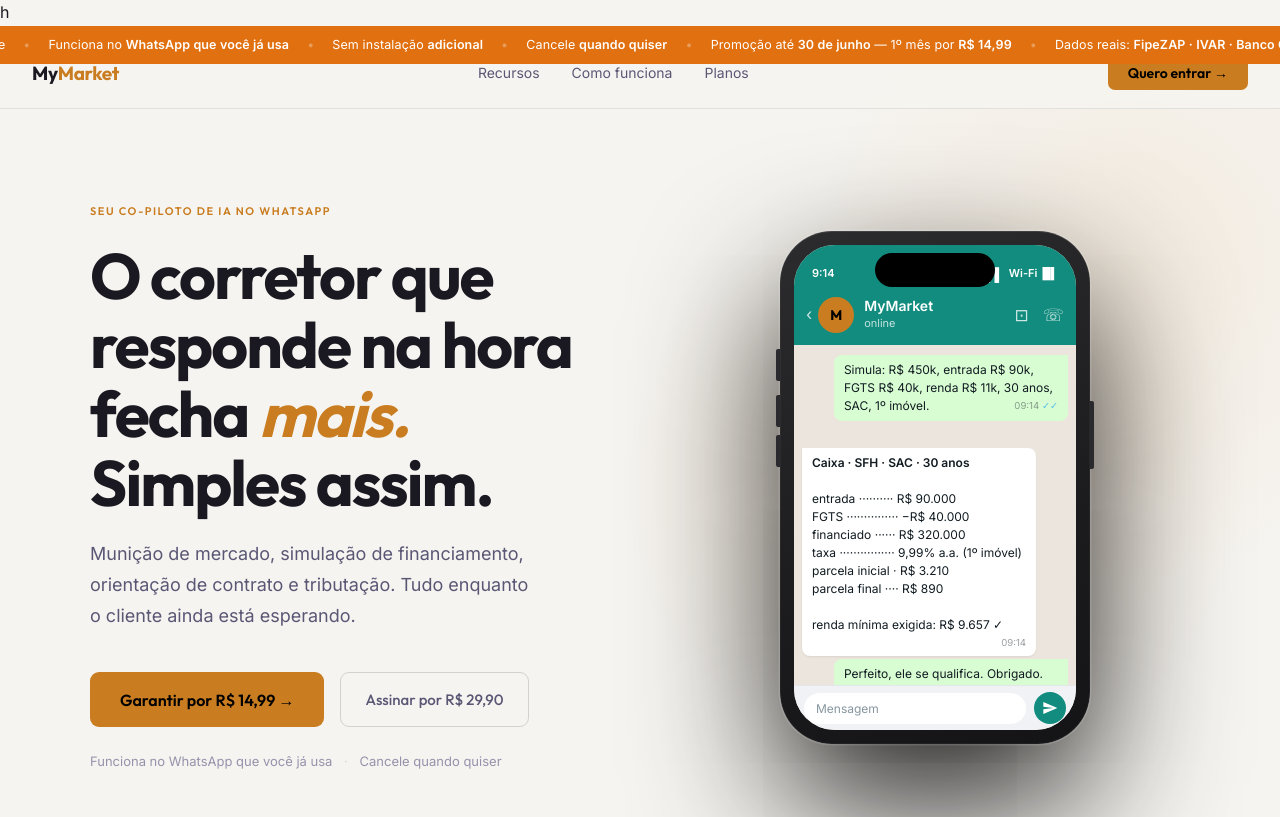
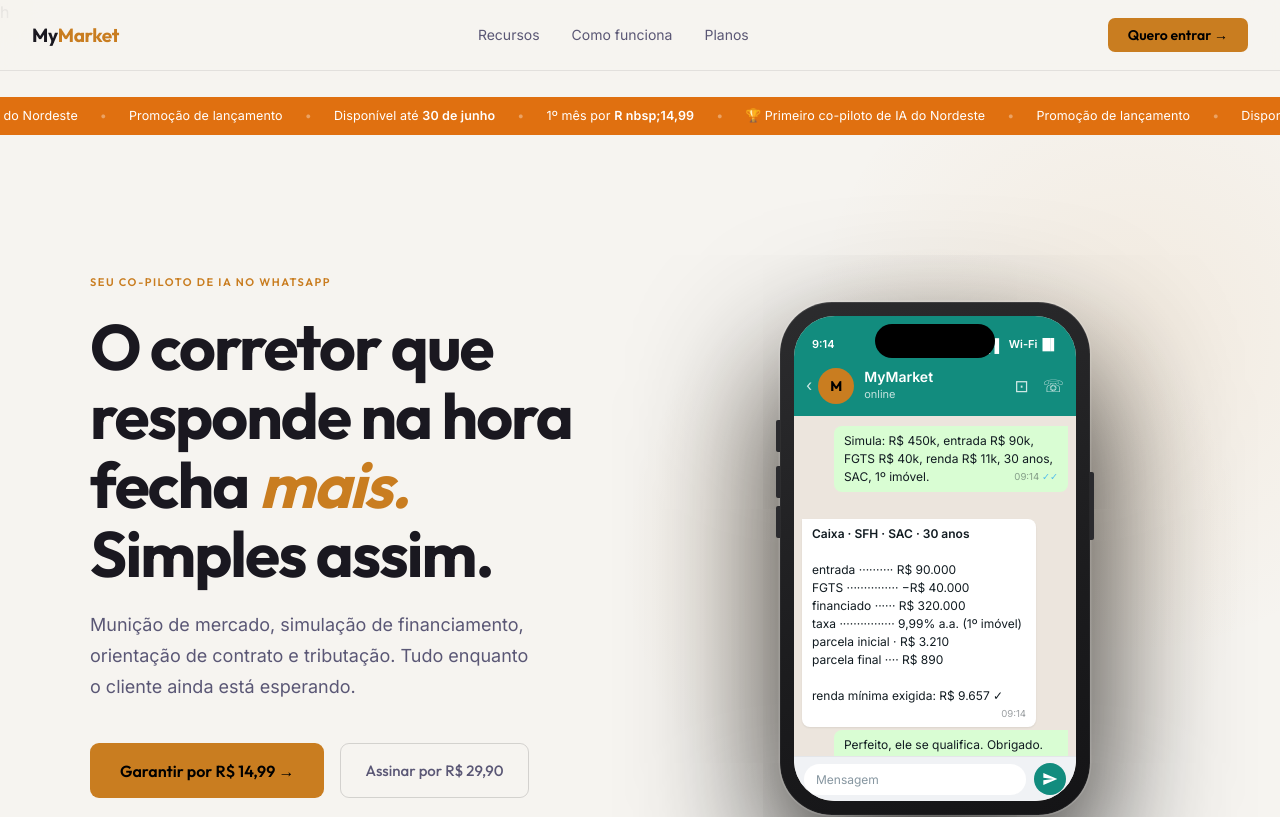
Before and after one commit to samuelnoroes/MY-MARKET, a website: page index.html in a window 1280 px wide. Shown: the top 817 px of the page. Drawn offline with Linux system fonts and the light colour scheme.

Commit message:
fix: ticker abaixo da nav com copy correto (Nordeste, promoção, 30 junho)

```diff
--- a/index.html
+++ b/index.html
@@ -67,7 +67,7 @@
     /* ── NAV ── */
     nav {
       position: fixed;
-      inset: 38px 0 auto 0;
+      inset: 0 0 auto 0;
       z-index: 100;
       display: flex;
       align-items: center;
@@ -816,33 +816,6 @@
 </head>
 <body>
 
-<!-- ─── TOP BANNER ─── -->
-<style>
-  .top-ticker { position:sticky; top:0; z-index:200; background:#E07010; color:#fff; overflow:hidden; white-space:nowrap; height:38px; display:flex; align-items:center; font-size:12.5px; font-family:'Inter',sans-serif; letter-spacing:0.01em; }
-  .ticker-track { display:inline-flex; align-items:center; gap:0; animation:ticker 35s linear infinite; }
-  .ticker-track:hover { animation-play-state:paused; }
-  .ticker-sep { color:rgba(255,255,255,0.30); margin:0 18px; }
-  .ticker-track strong { color:#fff; font-weight:600; }
-  @keyframes ticker { 0%{ transform:translateX(0); } 100%{ transform:translateX(-50%); } }
-</style>
-<div class="top-ticker" aria-hidden="true">
-  <div class="ticker-track">
-    <span>🏆 Primeiro co-piloto de IA do Nordeste</span><span class="ticker-sep">•</span>
-    <span>Funciona no <strong>WhatsApp que você já usa</strong></span><span class="ticker-sep">•</span>
-    <span>Sem instalação <strong>adicional</strong></span><span class="ticker-sep">•</span>
-    <span>Cancele <strong>quando quiser</strong></span><span class="ticker-sep">•</span>
-    <span>Promoção até <strong>30 de junho</strong> — 1º mês por <strong>R$&nbsp;14,99</strong></span><span class="ticker-sep">•</span>
-    <span>Dados reais: <strong>FipeZAP · IVAR · Banco Central · CBIC</strong></span><span class="ticker-sep">•</span>
-    <span>🏆 Primeiro co-piloto de IA do Nordeste</span><span class="ticker-sep">•</span>
-    <span>Funciona no <strong>WhatsApp que você já usa</strong></span><span class="ticker-sep">•</span>
-    <span>Sem instalação <strong>adicional</strong></span><span class="ticker-sep">•</span>
-    <span>Cancele <strong>quando quiser</strong></span><span class="ticker-sep">•</span>
-    <span>Promoção até <strong>30 de junho</strong> — 1º mês por <strong>R$&nbsp;14,99</strong></span><span class="ticker-sep">•</span>
-    <span>Dados reais: <strong>FipeZAP · IVAR · Banco Central · CBIC</strong></span><span class="ticker-sep">•</span>
-  </div>
-</div>
-
-<!-- ─── NAV ─── -->
 <nav>
   <a href="https://myasset.tech" class="nav-logo">My<b>Market</b></a>
   <ul class="nav-links">
@@ -853,6 +826,33 @@
   <button class="nav-btn" onclick="openPromo()">Quero entrar →</button>
 </nav>
 
+<!-- ─── PROMO TICKER ─── -->
+<style>
+  .promo-ticker { margin-top: 71px; background:#E07010; color:#fff; overflow:hidden; white-space:nowrap; height:38px; display:flex; align-items:center; font-size:12.5px; font-family:'Inter',sans-serif; letter-spacing:0.01em; }
+  .promo-track { display:inline-flex; align-items:center; gap:0; animation:promoScroll 28s linear infinite; }
+  .promo-track:hover { animation-play-state:paused; }
+  .promo-sep { color:rgba(255,255,255,0.35); margin:0 22px; }
+  .promo-track strong { color:#fff; font-weight:700; }
+  @keyframes promoScroll { 0%{ transform:translateX(0); } 100%{ transform:translateX(-50%); } }
+</style>
+<div class="promo-ticker" aria-hidden="true">
+  <div class="promo-track">
+    <span>🏆 Primeiro co-piloto de IA do Nordeste</span><span class="promo-sep">•</span>
+    <span>Promoção de lançamento</span><span class="promo-sep">•</span>
+    <span>Disponível até <strong>30 de junho</strong></span><span class="promo-sep">•</span>
+    <span>1º mês por <strong>R</nav>
+
+
+<!-- ─── HERO ─── -->nbsp;14,99</strong></span><span class="promo-sep">•</span>
+    <span>🏆 Primeiro co-piloto de IA do Nordeste</span><span class="promo-sep">•</span>
+    <span>Promoção de lançamento</span><span class="promo-sep">•</span>
+    <span>Disponível até <strong>30 de junho</strong></span><span class="promo-sep">•</span>
+    <span>1º mês por <strong>R</nav>
+
+
+<!-- ─── HERO ─── -->nbsp;14,99</strong></span><span class="promo-sep">•</span>
+  </div>
+</div>
 
 <!-- ─── HERO ─── -->
 <section id="hero">
```
